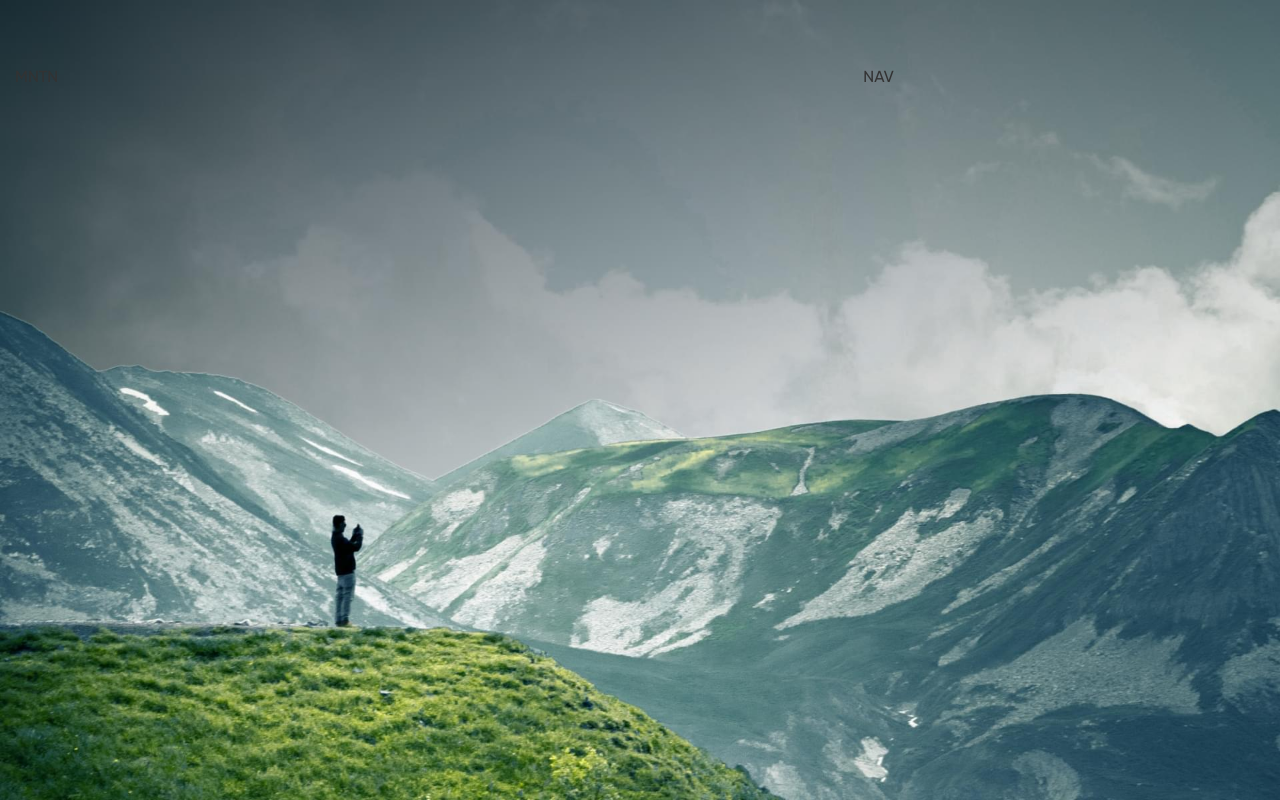
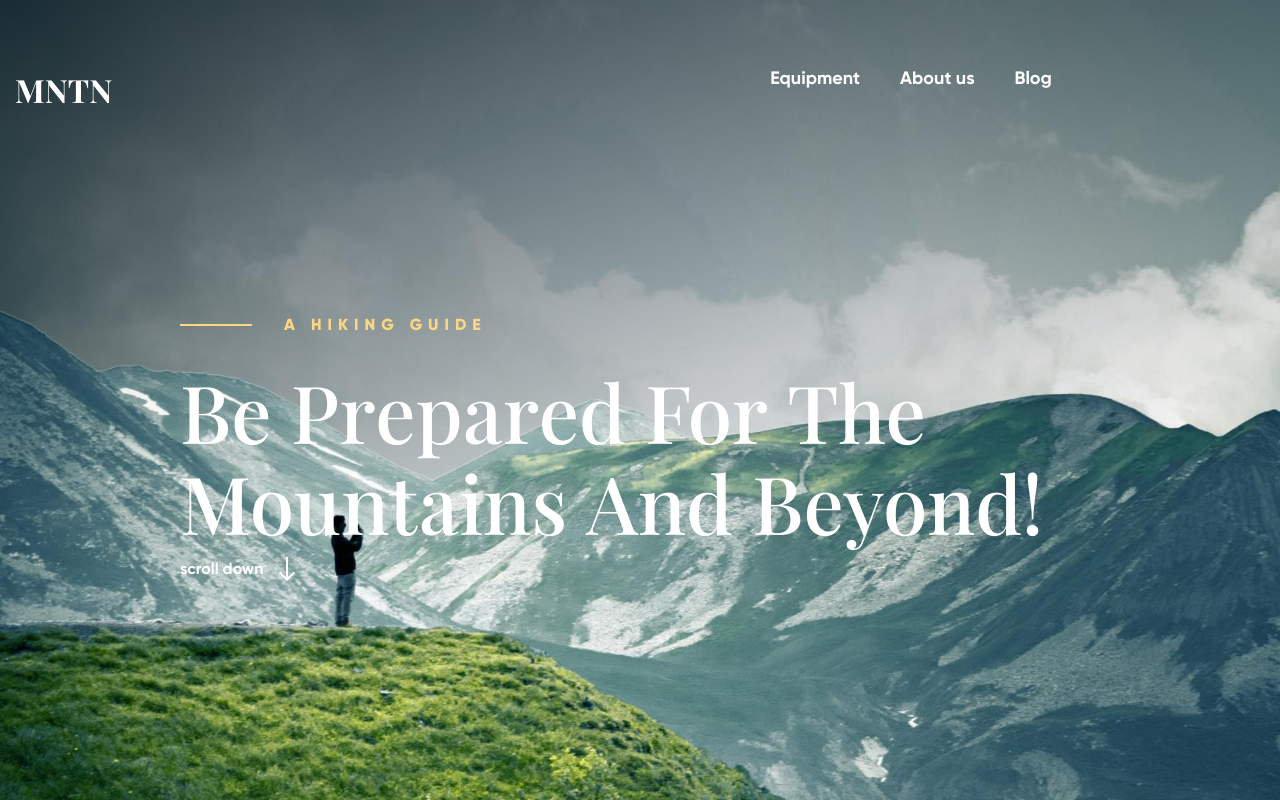
Before and after one commit to ElKlaus/mountains, a website: page app/index.html in a window 1280 px wide. Shown: the top 800 px of the page. Drawn offline with nearby package versions, Linux system fonts and the light colour scheme; files that its build step writes are made by us from their sources; files whose address does not match are found by name.

Commit message:
Step 1: finish header

```diff
--- a/app/index.html
+++ b/app/index.html
@@ -2,13 +2,26 @@
 <!--#include virtual="/parts/header.html" -->
 
 <div class="header">
-	<div class="container-wide">
-		<div class="row space-between">
-			<div class="logo">MNTN</div>
-			<div class="nav">NAV</div>
-			<div class="login">ACCOUNT</div>
+	<nav class="nav-wrapper">
+		<div class="container-wide">
+			<div class="row space-between">
+				<div class="logo">MNTN</div>
+				<div class="nav">
+					<ul>
+						<li><a href="#">Equipment</a></li>
+						<li><a href="#">About us</a></li>
+						<li><a href="#">Blog</a></li>
+					</ul>
+				</div>
+				<div class="account"><a href="#">Account</a></div>
+			</div>
 		</div>
-	</div>
+	</nav>
+	<a href="#" class="hero">
+		<div class="hero-category">A Hiking guide</div>
+		<h1 class="hero-title">Be prepared for the Mountains and beyond!</h1>
+		<p class="hero-scroll">scroll down</p>
+	</a>
 </div>
 
 <!--#include virtual="/parts/footer.html" -->
--- a/app/styles/sass/_config.sass
+++ b/app/styles/sass/_config.sass
@@ -2,7 +2,7 @@
 
 $accent: #FBD784 // Accent Color
 $fontsize: 16px // Body Font Size
-$textcolor: #333 // Text Color
+$textcolor: #fff // Text Color
 $lineheight: 1.65 // Document Line Height
 $userfont: gilroy, sans-serif // User Font Family
 $systemfont: -apple-system, BlinkMacSystemFont, Arial, sans-serif // System Font Family
--- a/app/styles/sass/blocks/header.scss
+++ b/app/styles/sass/blocks/header.scss
@@ -6,6 +6,8 @@
 //   background-image: url('../images/dist/bg/bg.jpg');
 //   height: 100%;
 // }
+
+/* BASE */
 * {
   box-sizing: border-box
 }
@@ -17,10 +19,6 @@ body {
   background-image: url('../images/dist/bg/bg.jpg');
   background-size: 100% auto;
   background-repeat: no-repeat;
-}
-
-.header {
-  padding-top: 64px;
 }
 
 .container-wide {
@@ -36,3 +34,127 @@ body {
 .space-between {
   justify-content: space-between;
 }
+
+/* HEADER */
+.header {
+  padding-top: 64px;
+}
+
+.nav-wrapper {
+  margin-bottom: 198px;
+}
+
+.logo {
+  font-family: playfair, sans-serif;
+  font-weight: 700;
+  font-size: 32px;
+}
+
+.nav {
+  font-family: gilroy, sans-serif;
+  font-weight: 700;
+  font-size: 18px;
+
+  ul {
+    display: flex;
+    margin: 0;
+    padding: 0;
+    list-style-type: none;
+  }
+
+  li + li {
+    margin-left: 40px;
+  }
+
+  a {
+    color: $textcolor;
+    text-decoration: none;
+    transition: color .2s ease-in;
+    &:hover {
+      color: #FBD784;
+    }
+  }
+
+}
+
+.account {
+  font-family: gilroy, sans-serif;
+  font-weight: 700;
+  font-size: 17px;
+  a {
+    text-decoration: none;
+    color: $textcolor;
+    transition: color .2s ease-in;
+    &:hover {
+      color: #FBD784;
+    }
+  }
+}
+
+/* HERO */
+.hero {
+  max-width: 950px;
+  margin: 0 auto;
+  padding: 0 15px;
+  display: block;
+  text-decoration: none;
+  transition: transform .5s cubic-bezier(0.970, 0.110, 0.760, 1.615);
+  &:hover {
+    transform: translateY(-5%);
+  }
+}
+
+.hero-category {
+  font-family: gilroy, sans-serif;
+  font-style: 18px;
+  font-weight: 800;
+  line-height: 1.22;
+  letter-spacing: 6px;
+  text-transform: uppercase;
+  color: #FBD784;
+  padding-left: 104px;
+  position: relative;
+  margin-bottom: 32px;
+  &::before {
+    display: block;
+    content: "";
+    position: absolute;
+    left: 0;
+    top: 50%;
+    transform: translateY(-50%);
+    width: 72px;
+    height: 2px;
+    background-color: #FBD784;
+  }
+}
+
+.hero-title {
+  font-family: playfair, sans-serif;
+  font-weight: 600;
+  font-size: 80px;
+  line-height: 1.136;
+  color: $textcolor;
+  text-transform: capitalize;
+}
+
+.hero-scroll {
+  position: relative;
+  display: inline-block;
+  padding-right: 32px;
+  font-family: gilroy, sans-serif;
+  font-style: 18px;
+  font-weight: 600;
+  line-height: 1.22;
+  color: $textcolor;
+  &::after {
+    content: "";
+    position: absolute;
+    display: block;
+    right: 0;
+    top: 50%;
+    width: 16px;
+    height: 24px;
+    transform: translateY(-50%);
+    background-image: url('../images/dist/icons/arrow_down.svg');
+  }
+}
```
Also changed, not shown: app/css/app.min.css.
